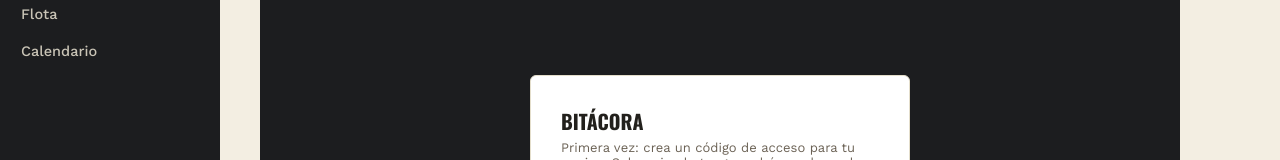
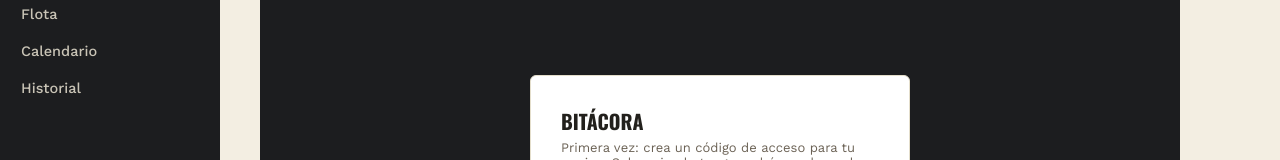
Before and after one commit to gsus2027/Motos-flow, a Next.js app: page /admin/entrar in a window 1280 px wide. Shown: the part 190-350 px from the top of the page. Built offline with nearby package versions, Linux system fonts and the light colour scheme; no server answers.

Commit message:
Add 'Historial' link to admin layout

```diff
--- a/app/admin/layout.js
+++ b/app/admin/layout.js
@@ -7,6 +7,7 @@ const NAV = [
   ["/admin/nueva-renta", "Nueva renta"],
   ["/admin/flota", "Flota"],
   ["/admin/calendario", "Calendario"],
+  ["/admin/historial", "Historial"],
 ];
 
 export default function AdminLayout({ children }) {
```
